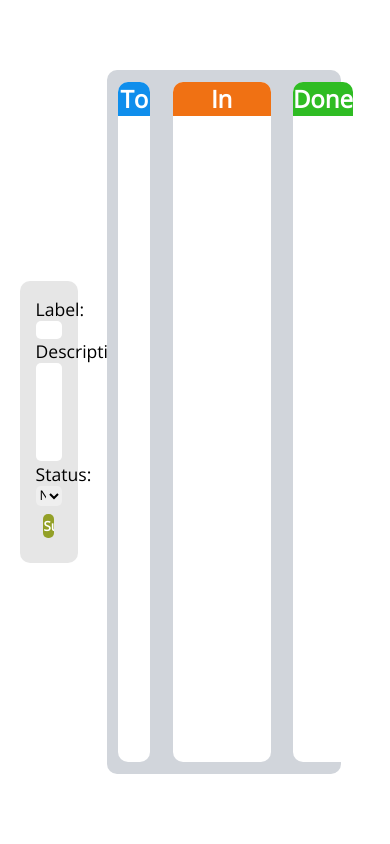
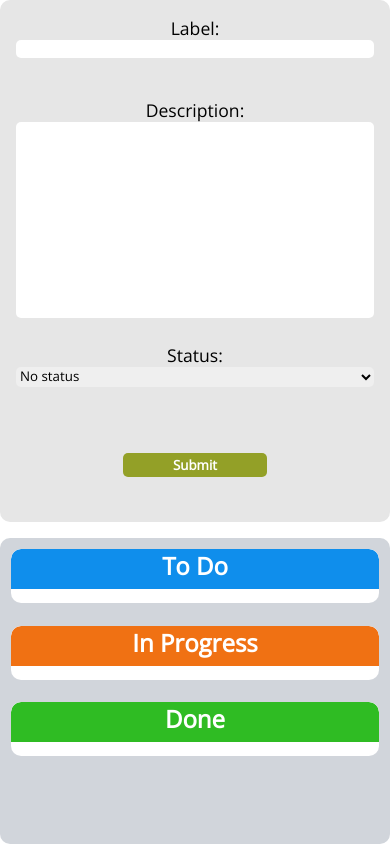
Before and after one commit to mickewasowski/task-manager, a React (Vite) app in the folder task-manager/: page / in a window 390 px wide. Built offline with nearby package versions, Linux system fonts and the light colour scheme.

Commit message:
implemented mobile design

```diff
--- a/task-manager/src/App.jsx
+++ b/task-manager/src/App.jsx
@@ -1,13 +1,14 @@
 import CreateTodo from "./components/todo-creation/CreateTodo"
 import TodoList from "./components/todo-list-component/TodoList"
+import {AppContainer} from './App.styles';
 
 function App() {
 
   return (
-    <div style={{width: '90%', height: '100vh', margin: 'auto', display: 'grid', gridTemplateColumns: 'repeat(12, 1fr)', gridTemplateRows: 'repeat(12, 1fr)'}}>
+    <AppContainer>
       <CreateTodo />
       <TodoList />
-    </div>
+    </AppContainer>
   )
 }
 
--- /dev/null
+++ b/task-manager/src/App.styles.jsx
@@ -0,0 +1,17 @@
+import styled from 'styled-components';
+
+export const AppContainer = styled.div`
+    width: 90%;
+    height: 100vh;
+    margin: auto;
+    display: grid;
+    grid-template-columns: repeat(12, 1fr);
+    grid-template-rows: repeat(12, 1fr);
+
+    @media (min-width: 375px) {
+        width: 100%;
+        grid-template-columns: repeat(3, 1fr);
+        grid-template-rows: auto;
+        gap: 1rem;
+    }
+`
--- a/task-manager/src/components/todo-creation/CreateTodo.styles.jsx
+++ b/task-manager/src/components/todo-creation/CreateTodo.styles.jsx
@@ -1,9 +1,6 @@
 import styled from 'styled-components';
 
 export const Form = styled.form`
-    ${'' /* display: flex;
-    flex-direction: column;
-    justify-content: space-between; */}
     background-color: #E6E6E6;
     border-radius: 10px;
     padding: 1rem;
@@ -14,6 +11,11 @@ export const Form = styled.form`
     display: grid;
     grid-template-columns: repeat(3, 1fr);
     grid-template-rows: repeat(6, 1fr);
+
+    @media (min-width: 375px) {
+        grid-column: 1 / span 3;
+        grid-row: 1 / span 4;
+    }
 `
 
 export const InputWrapper = styled.div`
--- a/task-manager/src/components/todo-list-component/TodoList.styles.jsx
+++ b/task-manager/src/components/todo-list-component/TodoList.styles.jsx
@@ -1,8 +1,6 @@
 import styled from 'styled-components';
 
 export const Wrapper = styled.div`
-    ${'' /* display: flex;
-    justify-content: space-between; */}
     background-color: #D1D5DB;
     border-radius: 10px;
 
@@ -12,4 +10,10 @@ export const Wrapper = styled.div`
     display: grid;
     grid-template-columns: repeat(3, 1fr);
     grid-template-rows: repeat(12, 1fr);
+
+    @media (min-width: 375px) {
+        grid-column: 1 / span 3;
+        grid-row: auto;
+        ${'' /* 5 / span 8 */}
+    }
 `
--- a/task-manager/src/components/todo-list-component/todo-complete/TodosComplete.styles.jsx
+++ b/task-manager/src/components/todo-list-component/todo-complete/TodosComplete.styles.jsx
@@ -9,6 +9,13 @@ export const Wrapper = styled.div`
 
     grid-column: 3 / span 1;
     grid-row: 1 / span 12;
+
+    @media (min-width: 375px) {
+        grid-column: 1 / span 3;
+        grid-row: 7 / span 3;
+        ${'' /* grid-row: auto; */}
+        overflow-y: auto;
+    }
 `
 
 export const Heading = styled.h2`
@@ -18,4 +25,10 @@ export const Heading = styled.h2`
     border-top-left-radius: 10px;
     border-top-right-radius: 10px;
     color: white;
+
+    @media (min-width: 375px) {
+        height: 2.5rem;
+        position: sticky;
+        top: 0;
+    }
 `
--- a/task-manager/src/components/todo-list-component/todo-in-progress/TodoInProgress.styles.jsx
+++ b/task-manager/src/components/todo-list-component/todo-in-progress/TodoInProgress.styles.jsx
@@ -9,6 +9,13 @@ export const Wrapper = styled.div`
 
     grid-column: 2 / span 1;
     grid-row: 1 / span 12;
+
+    @media (min-width: 375px) {
+        grid-column: 1 / span 3;
+        grid-row: 4 / span 3;
+        ${'' /* grid-row: auto; */}
+        overflow-y: auto;
+    }
 `
 
 export const Heading = styled.h2`
@@ -18,4 +25,10 @@ export const Heading = styled.h2`
     border-top-left-radius: 10px;
     border-top-right-radius: 10px;
     color: white;
+
+    @media (min-width: 375px) {
+        height: 2.5rem;
+        position: sticky;
+        top: 0;
+    }
 `
--- a/task-manager/src/components/todo-list-component/todo-initial/Initial.styles.jsx
+++ b/task-manager/src/components/todo-list-component/todo-initial/Initial.styles.jsx
@@ -9,6 +9,13 @@ export const Wrapper = styled.div`
 
     grid-column: 1 / span 1;
     grid-row: 1 / span 12;
+
+    @media (min-width: 375px) {
+        grid-column: 1 / span 3;
+        grid-row: 1 / span 3;
+        ${'' /* grid-row: auto; */}
+        overflow-y: auto;
+    }
 `
 
 export const Heading = styled.h2`
@@ -18,4 +25,10 @@ export const Heading = styled.h2`
     border-top-left-radius: 10px;
     border-top-right-radius: 10px;
     color: white;
+
+    @media (min-width: 375px) {
+        height: 2.5rem;
+        position: sticky;
+        top: 0;
+    }
 `
```
